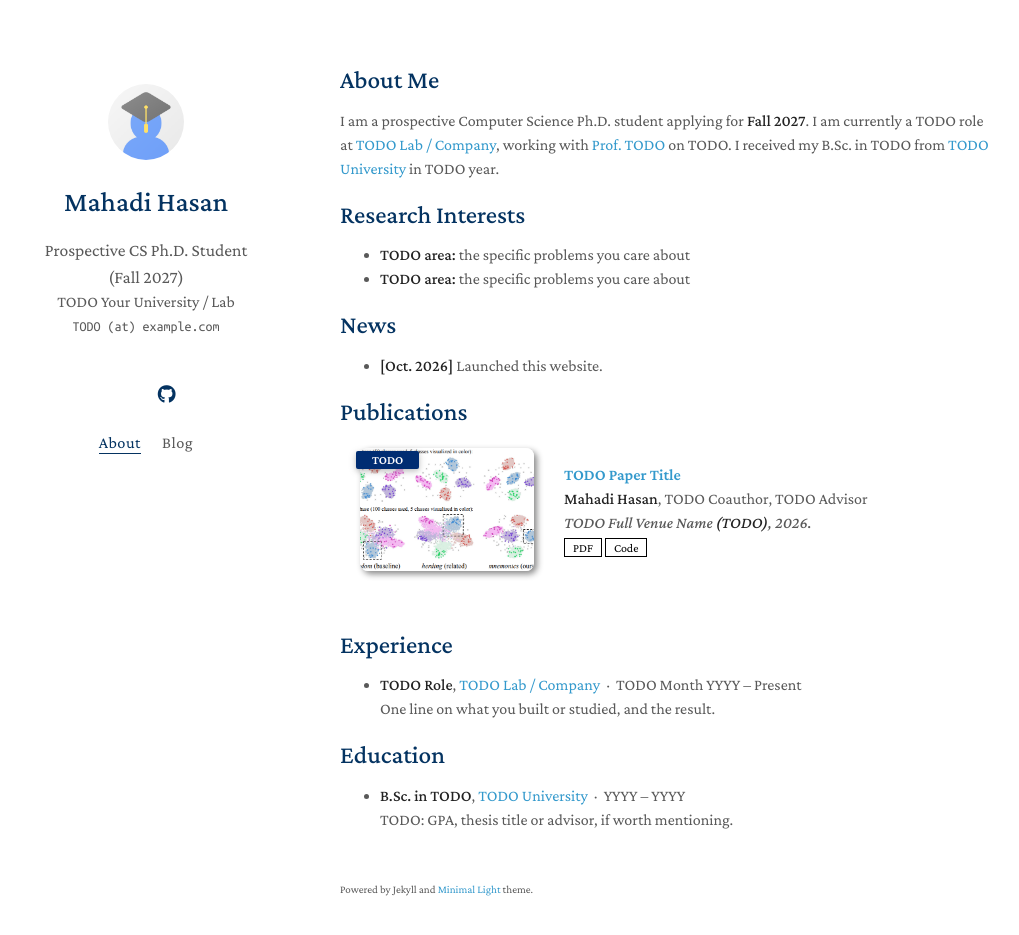
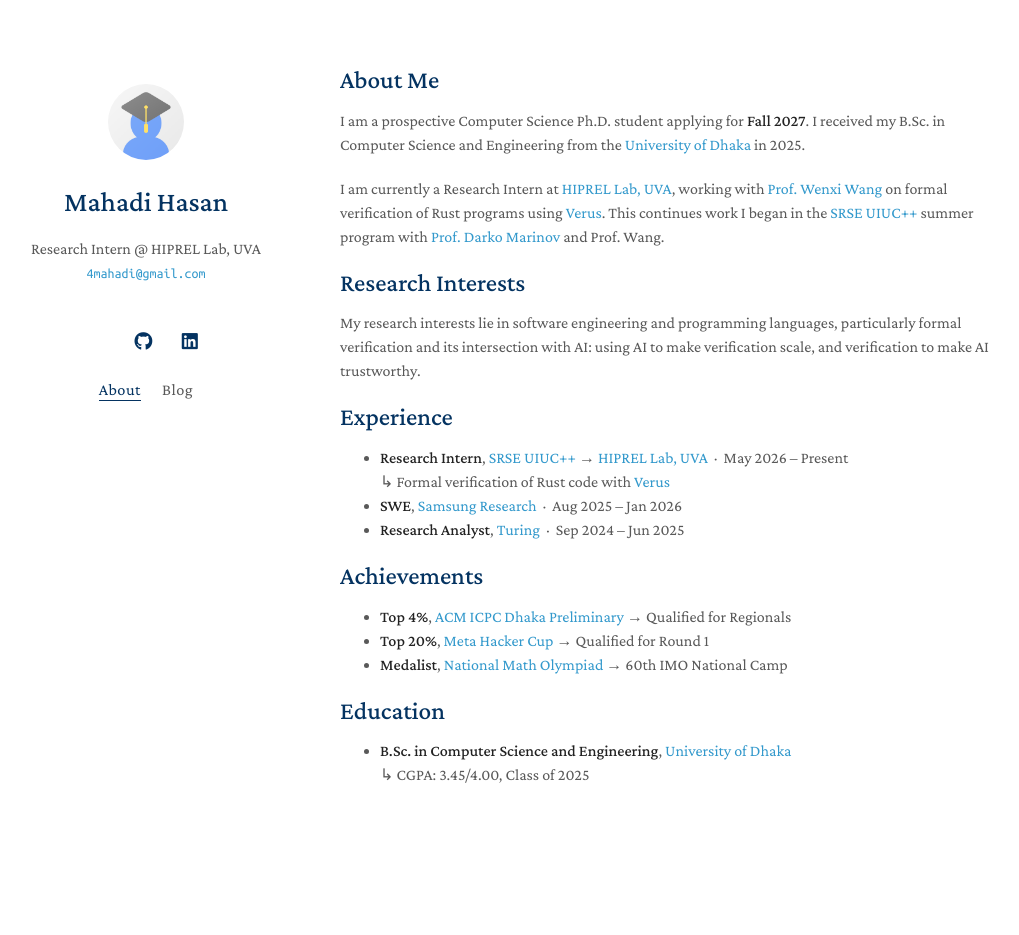
Before and after one commit to meunaught/meunaught.github.io, a Jekyll site: the page built from index.md, in a window 1280 px wide and 970 px high. Shown: the top 935 px of the window, without its empty margins (130-1149 px from the left). Built offline with Jekyll 4.4.1, drawn with Linux system fonts in a browser that asks for light colours; a style sheet for code colours, icons or effects is not loaded; our own code applies the rules of GitHub Pages for plain Markdown files.

Commit message:
Fill in homepage content
Add the bio, research interests, experience, achievements and education,
the HIPREL affiliation, a clickable email and the LinkedIn link. Hide the
News and Publications sections until there is something to list (the
example paper stays commented out as a template), and turn off the theme
credit footnote. The sidebar now supports several linked affiliations.

Co-Authored-By: Claude Opus 5.5 <noreply@anthropic.com>

```diff
--- a/_config.yml
+++ b/_config.yml
@@ -1,9 +1,11 @@
 # Basic Information
 title: Mahadi Hasan
-position: Prospective CS Ph.D. Student (Fall 2027)
-affiliation: TODO Your University / Lab
-affiliation_link: https://example.com/  # TODO
-email: TODO (at) example.com
+# position: shown under your name; leave commented out to hide it
+# Each affiliation is shown on its own line in the sidebar. The first one also goes in the homepage's browser-tab title.
+affiliations:
+  - name: Research Intern @ HIPREL Lab, UVA
+    link: https://wenxiwang.github.io/lab.html
+email: 4mahadi@gmail.com
 
 # Site address. Used for canonical links, the RSS feed and the sitemap.
 url: https://meunaught.github.io
@@ -13,14 +15,14 @@ repository: meunaught/meunaught.github.io
 # Search Engine Optimization (SEO)
 # Shown by Google and in link previews (LinkedIn, Slack, etc.) for pages without their own description.
 keywords: Mahadi Hasan, computer science, PhD applicant
-description: Mahadi Hasan is a prospective computer science Ph.D. student (Fall 2027). TODO one line on your research focus.
+description: Mahadi Hasan is a prospective computer science Ph.D. student (Fall 2027) working on formal verification and its intersection with AI.
 
 # Links
 # Delete or comment out any you don't use; the matching icon disappears.
 # google_scholar: https://scholar.google.com/citations?user=TODO
 cv_link: /assets/files/curriculum_vitae.pdf
 github_link: https://github.com/meunaught
-# linkedin: https://www.linkedin.com/in/TODO
+linkedin: https://www.linkedin.com/in/meunaught/
 # twitter: https://twitter.com/TODO
 
 # Images (e.g., your profile picture and your website's favicon)
@@ -31,7 +33,7 @@ favicon_dark: /assets/img/favicon-dark.png
 
 # Footnote
 # You may use the option to disable the footnote, "Powered by Jekyll and Minimal Light theme."
-enable_footnote: true
+enable_footnote: false
 
 # Auto Dark Mode
 # You may use the option to disable the automatic dark theme
--- a/_layouts/default.html
+++ b/_layouts/default.html
@@ -7,7 +7,7 @@
     <title>{{ page.title }} | {{ site.title }}</title>
     {% else %}
     {% assign page_title = site.title %}
-    <title>{{ site.title }} | {{ site.affiliation }}</title>
+    <title>{{ site.title }}{% if site.affiliations %} | {{ site.affiliations[0].name }}{% endif %}</title>
     {% endif %}
     {% assign description = page.description | default: page.excerpt | default: site.description | strip_html | normalize_whitespace | truncate: 160 | escape %}
 
@@ -68,12 +68,12 @@
         <position style="font-size:1.10rem;">{{ site.position }}</position>
         <br>
         {% endif %}
-        {% if site.affiliation %}
-        <a href="{{ site.affiliation_link }}" rel="noopener"><autocolor>{{ site.affiliation }}</autocolor></a>
+        {% for affiliation in site.affiliations %}
+        <a href="{{ affiliation.link }}" rel="noopener"><autocolor>{{ affiliation.name }}</autocolor></a>
         <br>
-        {% endif %}
+        {% endfor %}
         {% if site.email %}
-        <email>{{ site.email }}</email>
+        <email><a href="mailto:{{ site.email }}">{{ site.email }}</a></email>
         {% endif %}
 
         <br>
--- a/index.md
+++ b/index.md
@@ -4,30 +4,39 @@ layout: homepage
 
 ## About Me
 
-<!-- TODO: 3–4 sentences: where you studied, what you work on now, who with, and that you're applying. -->
-I am a prospective Computer Science Ph.D. student applying for **Fall 2027**. I am currently a TODO role at [TODO Lab / Company](https://example.com/), working with [Prof. TODO](https://example.com/) on TODO. I received my B.Sc. in TODO from [TODO University](https://example.com/) in TODO year.
+I am a prospective Computer Science Ph.D. student applying for **Fall 2027**. I received my B.Sc. in Computer Science and Engineering from the [University of Dhaka](https://www.du.ac.bd/programDetails/CSE/396) in 2025.
+
+I am currently a Research Intern at [HIPREL Lab, UVA](https://wenxiwang.github.io/lab.html), working with [Prof. Wenxi Wang](https://wenxiwang.github.io/) on formal verification of Rust programs using [Verus](https://github.com/verus-lang/verus). This continues work I began in the [SRSE UIUC++](https://uiuc-srse.github.io/) summer program with [Prof. Darko Marinov](https://mir.cs.illinois.edu/marinov/) and Prof. Wang.
 
 ## Research Interests
 
-<!-- TODO: be specific. "Robust RL for robot manipulation" reads better than "AI/ML". -->
-- **TODO area:** the specific problems you care about
-- **TODO area:** the specific problems you care about
+My research interests lie in software engineering and programming languages, particularly formal verification and its intersection with AI: using AI to make verification scale, and verification to make AI trustworthy.
 
+{% comment %} News is hidden until there is something to announce (a preprint, paper, talk or award).
+To show it, add items, then delete these first two lines and the endcomment line below.
 ## News
 
 <!-- Newest first. Four or five items is plenty. -->
-- **[Oct. 2026]** Launched this website.
+{% endcomment %}
 
 {% include_relative _includes/publications.md %}
 
 ## Experience
 
-- **TODO Role**, [TODO Lab / Company](https://example.com/) &nbsp;·&nbsp; TODO Month YYYY – Present
-  One line on what you built or studied, and the result.
+- **Research Intern**, [SRSE UIUC++](https://uiuc-srse.github.io/) &rarr; [HIPREL Lab, UVA](https://wenxiwang.github.io/lab.html) &nbsp;·&nbsp; May 2026 – Present
+  &#8627; Formal verification of Rust code with [Verus](https://github.com/verus-lang/verus)
+- **SWE**, [Samsung Research](https://research.samsung.com/srbd) &nbsp;·&nbsp; Aug 2025 – Jan 2026
+- **Research Analyst**, [Turing](https://www.turing.com/) &nbsp;·&nbsp; Sep 2024 – Jun 2025
+
+## Achievements
+
+- **Top 4%**, [ACM ICPC Dhaka Preliminary](https://icpc.global/ICPCID/T0EACN3Z08DJ) &rarr; Qualified for Regionals
+- **Top 20%**, [Meta Hacker Cup](https://www.facebook.com/codingcompetitions/hacker-cup/2020/certificate/2558089417837490) &rarr; Qualified for Round 1
+- **Medalist**, [National Math Olympiad](https://matholympiad.org.bd/posts/gvd/national-result-2019) &rarr; 60th IMO National Camp
 
 ## Education
 
-- **B.Sc. in TODO**, [TODO University](https://example.com/) &nbsp;·&nbsp; YYYY – YYYY
-  TODO: GPA, thesis title or advisor, if worth mentioning.
+- **B.Sc. in Computer Science and Engineering**, [University of Dhaka](https://www.du.ac.bd/programDetails/CSE/396)
+  &#8627; CGPA: 3.45/4.00, Class of 2025
 
 {% include recent-posts.html %}
```
Also changed, not shown: _data/publications.yml (+13 -13 lines).
